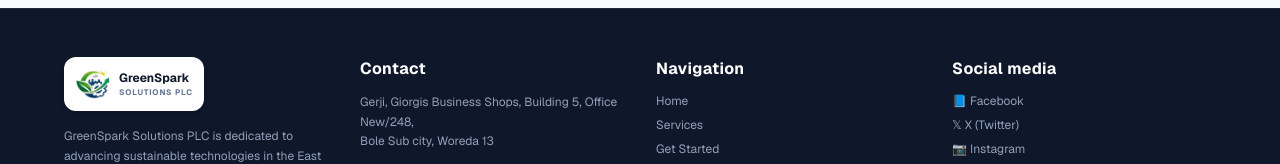
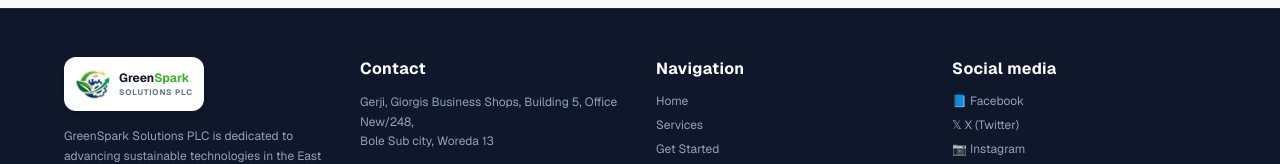
Before and after one commit to Zekariyas-19/greensparksolutions-website-, a Next.js app: page / in a window 1280 px wide. Shown: the part 1530-1694 px from the top of the page. Built offline with nearby package versions, Linux system fonts and the light colour scheme; no server answers.

Commit message:
Update the system

```diff
--- a/app/page.tsx
+++ b/app/page.tsx
@@ -195,7 +195,7 @@ export default function Home() {
           <img
             src="/logo.png"
             alt="GreenSpark Solutions Logo"
-            className={`h-10 md:h-14 w-auto object-contain transition-all duration-300 ${isDark ? "brightness-0 invert" : ""}`}
+            className="h-10 md:h-14 w-auto object-contain"
           />
           <div className={`flex flex-col justify-center border-l pl-3 ${isDark ? "border-slate-700" : "border-slate-300"}`}>
             <span className={`text-lg md:text-xl font-bold tracking-tight leading-tight ${isDark ? "text-white" : "text-[#00529B]"}`}>
@@ -477,9 +477,9 @@ export default function Home() {
 
           <div className="space-y-4">
             <div className={`p-2.5 rounded-xl inline-flex items-center gap-2 border shadow-md ${isDark ? "bg-[#1C2541] border-slate-800" : "bg-white border-transparent"}`}>
-              <img src="/logo.png" alt="GreenSpark Logo" className={`h-8 object-contain ${isDark ? "brightness-0 invert" : ""}`} />
+              <img src="/logo.png" alt="GreenSpark Logo" className="h-8 object-contain" />
               <div className="flex flex-col">
-                <span className={`font-bold text-xs leading-tight ${isDark ? "text-white" : "text-slate-900"}`}>GreenSpark</span>
+                <span className={`font-bold text-xs leading-tight ${isDark ? "text-white" : "text-slate-900"}`}>Green<span className="text-[#43B02A]">Spark</span></span>
                 <span className={`text-[8px] font-bold tracking-widest ${isDark ? "text-slate-400" : "text-slate-500"}`}>SOLUTIONS PLC</span>
               </div>
             </div>
```
